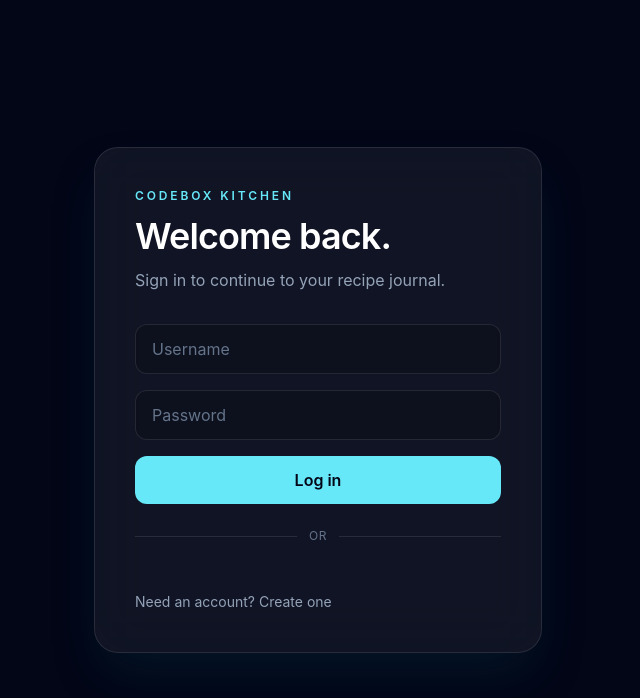
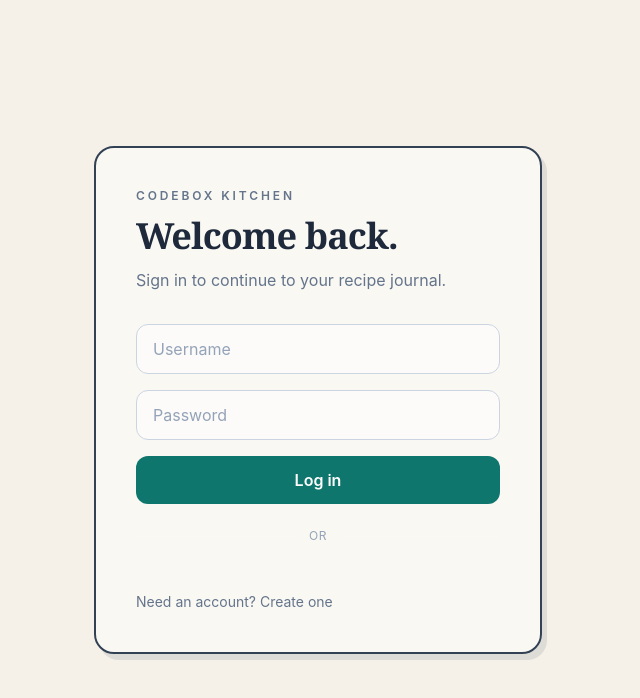
Before and after one commit to Scoutkp/CodeboxBootcamp2026, a React (Vite) app in the folder frontend/: page / in a window 1280 px wide. Shown: the top 698 px of the page, without its empty margins (322-962 px from the left). Built offline with nearby package versions, Linux system fonts and the light colour scheme; no server answers.

Commit message:
feat(ui): align login theme with recipe board

```diff
--- a/frontend/src/components/LoginPage.jsx
+++ b/frontend/src/components/LoginPage.jsx
@@ -57,8 +57,8 @@ export default function LoginPage() {
   }
 
   return (
-    <main className="flex min-h-screen items-center justify-center px-6 py-12">
-      <section className="aurora-card w-full max-w-md p-8 sm:p-10">
+    <main className="login-page flex min-h-screen items-center justify-center px-6 py-12">
+      <section className="login-card w-full max-w-md p-8 sm:p-10">
         <p className="eyebrow">CodeBox Kitchen</p>
         <h1 className="mt-3 text-4xl font-semibold tracking-tight">Welcome back.</h1>
         <p className="mt-3 text-slate-400">{isLogin ? 'Sign in to continue to your recipe journal.' : 'Create an account to start saving recipes.'}</p>
--- a/frontend/src/global.css
+++ b/frontend/src/global.css
@@ -23,3 +23,18 @@
 .add-recipe-card span { font-size: 4rem; font-weight: 200; line-height: 1; }
 .recipe-status, .recipe-error { max-width: 1200px; margin: 2rem auto; color: #64748b; }
 .recipe-error { color: #b91c1c; }
+
+.recipe-page, .login-page { background: #f5f1e8; }
+.eyebrow { color: #0f766e; }
+.login-card { border: 2px solid #334155; border-radius: 1.25rem; background: rgba(255, 255, 255, .45); color: #1e293b; box-shadow: 5px 6px 0 rgba(51, 65, 85, .12); }
+.login-card h1 { color: #1e293b; font-family: Georgia, serif; }
+.login-card p { color: #64748b; }
+.login-card .field { border-color: #cbd5e1; background: rgba(255, 255, 255, .5); color: #334155; }
+.login-card .field::placeholder { color: #94a3b8; }
+.login-card .field:focus { border-color: #0f766e; box-shadow: 0 0 0 2px rgba(15, 118, 110, .16); }
+.login-card .primary-button { background: #0f766e; color: #fff; }
+.login-card .primary-button:hover { background: #115e59; }
+.login-card .text-rose-300 { color: #b91c1c; }
+.login-card .text-slate-500 { color: #94a3b8; }
+.login-card .text-slate-400 { color: #64748b; }
+.login-card .text-slate-400:hover { color: #0f766e; }
```
